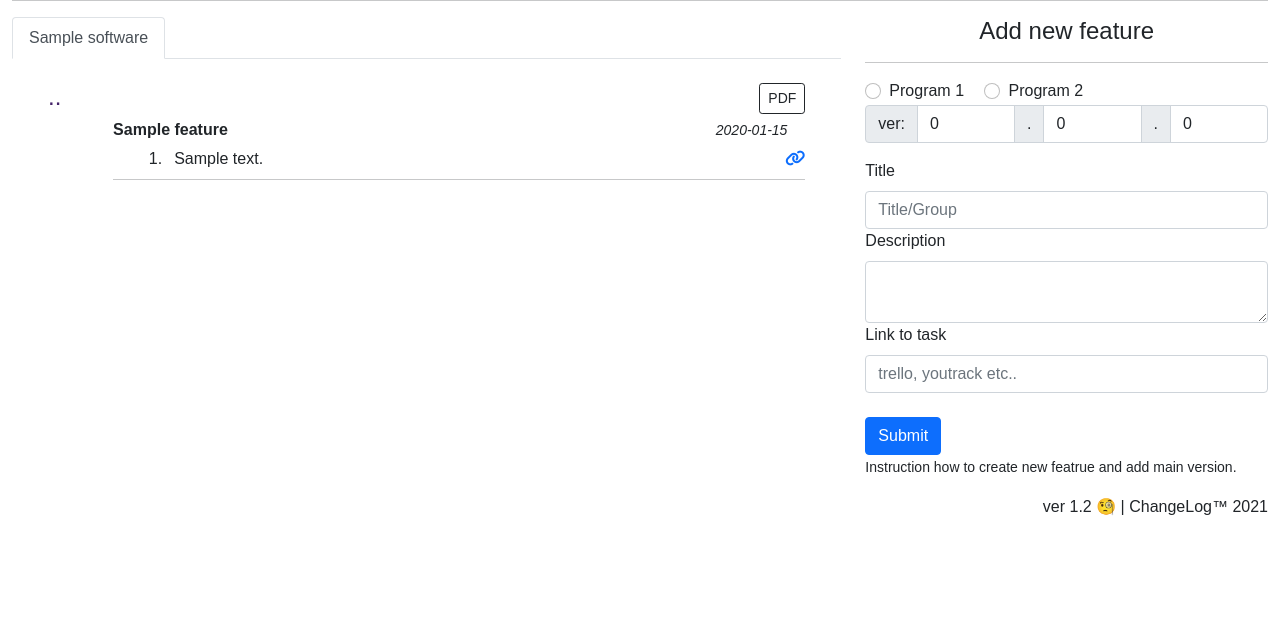
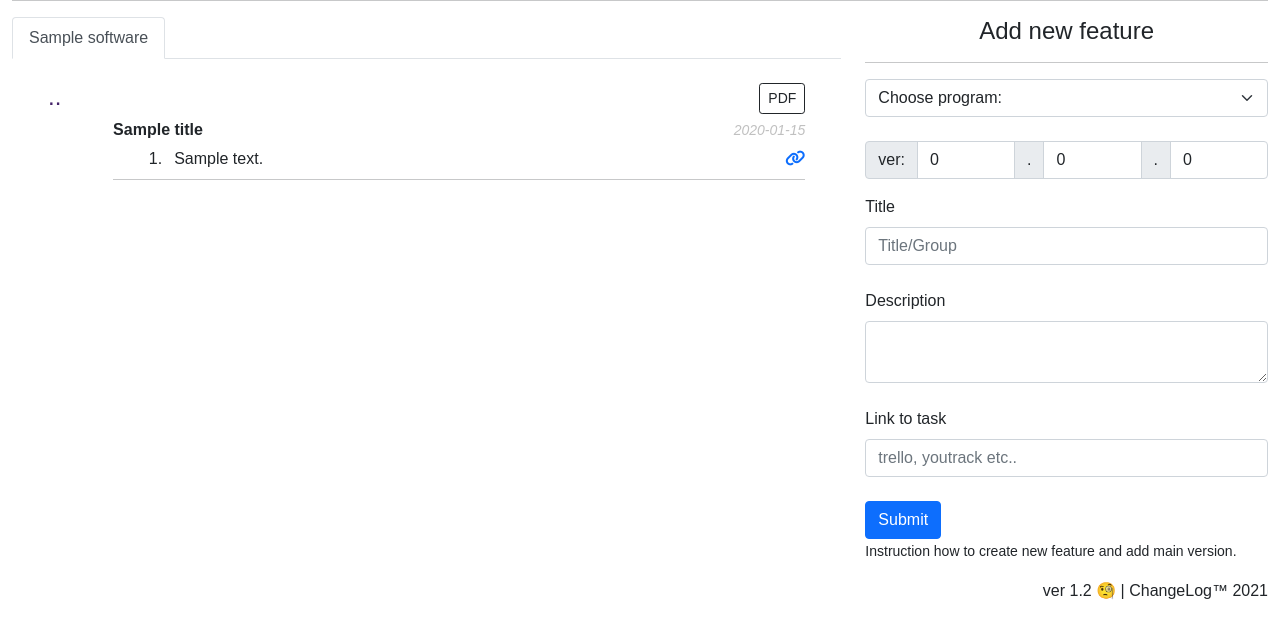
Before and after one commit to Pshowo/flask-changelog, a Flask app: page /features/1 in a window 1280 px wide. Shown: the part 56-694 px from the top of the page. Run offline with Flask 2, Linux system fonts and the light colour scheme; the visitor is signed in with stand-in values (Sample User, id 1); tables that the repository leaves empty hold one stand-in row (values such as "Sample post"); data that the repository does not hold is empty; some libraries are stand-ins or nearby versions; some web fonts are replaced.

Commit message:
Added: sorted features by title

```diff
--- a/app.py
+++ b/app.py
@@ -39,17 +39,14 @@ class Features(DB.Model):  # parent
     __tablename__ = 'features'
     id_features = DB.Column(DB.Integer, primary_key=True, autoincrement=True)
     id_version = DB.Column(DB.Integer, DB.ForeignKey('version.id_version'))
+    id_title = DB.Column(DB.Integer, DB.ForeignKey('title.id_title'))
+    id_soft = DB.Column(DB.Integer)
+    id_author = DB.Column(DB.Integer)
+    description = DB.Column(DB.Text)
     date = DB.Column(DB.String, nullable=False)
-    description = DB.Column(DB.Text)
-    id_author = DB.Column(DB.Integer)
     link = DB.Column(DB.String(250))
-    title = DB.Column(DB.String(200))
-    id_soft = DB.Column(DB.Integer)
 
     versions = DB.relationship('Version', back_populates="all_version", lazy=True)
-
-    # version_minor =
-    # version_sub =
 
     def __repr__(self):
         return "ID: {}".format(self.id_features)
@@ -75,6 +72,17 @@ class Software(DB.Model):
     def __repr__(self):
         return "ID: {}/{}".format(self.id_software, self.name)
 
+
+class Title(DB.Model):
+    id_title = DB.Column(DB.Integer, primary_key=True, autoincrement=True)
+    id_software = DB.Column(DB.Integer, nullable=False)
+    id_version = DB.Column(DB.Integer)
+    title = DB.Column(DB.String(200))
+    date = DB.Column(DB.String, nullable=False)
+    features = DB.relationship('Features', backref="features", lazy=True)
+
+    def __repr__(self):
+        return "{}. {}".format(self.id_title, self.title)
 
 class UserPass:
 
@@ -187,15 +195,72 @@ def features(program):
 
     DB.create_all()
     # program = Software.query.filter(Software.id_software == prog).first()
+
     all_version = Version.query.all()
     distinct_versions = DB.session.query(Features.id_version).filter(Features.id_soft == program).order_by(
         Features.id_version.desc()).distinct().all()
     content = []
     for i in range(len(distinct_versions)):
         content.append(DB.session.query(Features).filter(Features.id_version == distinct_versions[i][0]).all())
-    programs = Software.query.all()
+    programs = Software.query.all()  # software
+    titles = DB.session.query(Title).filter(Title.id_software == program).distinct().all()
+    dis_titles = DB.session.query(Title.title).filter(Title.id_software==program).distinct().all()
+    print("Titles:")
+    print(titles)
+
     return render_template('features.html', pr=program, content=content, versions=all_version, ds_ver=distinct_versions,
-                           active_menu='features', login=login, programs=programs)
+                           active_menu='features', login=login, programs=programs, titles=titles, options=dis_titles)
+
+
+@app.route('/form', methods=['GET', 'POST'])
+def form():
+    login = UserPass(session.get('user'))
+    login.get_user_info()
+    if not login.is_valid:
+        return redirect(url_for('login'))
+
+    program_id = int(request.form['program_id'])
+    majorVer = request.form['majorVer']
+    minorVer = request.form['minorVer']
+    subVer = request.form['subVer']
+    ic("Version:", majorVer, minorVer, subVer)
+    # Checks if version exist:
+    ver_ID = Version.query.filter(Version.id_soft == program_id).\
+        filter(Version.major_ver == request.form['majorVer']).\
+        filter(Version.minor_ver == request.form['minorVer']).\
+        filter(Version.sub_ver == request.form['subVer']).first()
+
+    if ver_ID is None:
+        # Adding new Version
+        ic("Adding new version into database")
+        new_version = Version(id_soft=program_id, major_ver=request.form['majorVer'], minor_ver=request.form['minorVer'], sub_ver=request.form['subVer'])
+        DB.session.add(new_version)
+        DB.session.commit()
+        ver_ID = Version.query.filter(Version.id_soft == program_id).\
+            filter(Version.major_ver == request.form['majorVer']).\
+            filter(Version.minor_ver == request.form['minorVer']).\
+            filter(Version.sub_ver == request.form['subVer']).first()
+    ic(ver_ID.id_version)
+    # Checks if the title exist:
+    title_ID = Title.query.filter(Title.id_version == ver_ID.id_version).\
+        filter(Title.id_software == program_id).\
+        filter(Title.title == request.form['title']).first()
+
+    if title_ID is None:
+        # Adding new title
+        new_title = Title(id_software=program_id, id_version=ver_ID.id_version, title=request.form['title'], date=dt.now().strftime('%Y-%m-%d'))
+        DB.session.add(new_title)
+        DB.session.commit()
+        title_ID = Title.query.filter(Title.id_version == ver_ID.id_version).\
+            filter(Title.id_software == program_id).\
+            filter(Title.title == request.form['title']).first()
+    ic(title_ID.id_title)
+    # Added form to db
+    new_feature = Features(id_version=ver_ID.id_version, id_title=title_ID.id_title, id_soft=program_id, id_author=1, description=request.form['desc'], date=dt.now().strftime('%Y-%m-%d'), link=request.form['link'])
+    DB.session.add(new_feature)
+    DB.session.commit()
+
+    return redirect(url_for('features', program=program_id))
 
 
 @app.route("/", methods=['GET', 'POST'])
@@ -230,56 +295,6 @@ def logout():
         session.pop('user', None)
         flash('You are logged out', category='info')
     return redirect(url_for('login'))
-
-
-@app.route('/form', methods=['GET', 'POST'])
-def form():
-    login = UserPass(session.get('user'))
-    login.get_user_info()
-    if not login.is_valid:
-        return redirect(url_for('login'))
-
-    for p in request.form:
-        print(p, request.form[p])
-
-    db = get_db()
-    sql_command = f"select id_software from software where name is '{request.form['programName']}';"
-    cur = db.execute(sql_command)
-    id_soft = cur.fetchone()
-    ic(id_soft[0])
-
-    # ------------------------------
-    if request.form['programName'] == 'Program 1':
-        prog = 1
-    else:
-        prog = 2
-    value_list = [prog, request.form['majorVer'], request.form['minorVer'], request.form['subVer']]
-    # Checks if the version is available in db
-    sql_command1 = f"select * from version where id_soft==? and major_ver==? and minor_ver==? and sub_ver==?;"
-    cur = db.execute(sql_command1, value_list)
-    id_soft = cur.fetchone()
-    if id_soft is None:
-        # Version non exists, create new
-        sql_command = "insert into version(id_soft, major_ver, minor_ver, sub_ver) values (?, ?, ?, ?);"
-        db.execute(sql_command, value_list)
-        db.commit()
-        cur = db.execute(sql_command1, value_list)
-        id_soft = cur.fetchone()
-        a = (dict(zip(id_soft.keys(), id_soft)))
-        id_version = a['id_version']
-    else:
-        # Version is avaiable, returns id_version
-        a = (dict(zip(id_soft.keys(), id_soft)))
-        id_version = a['id_version']
-    # -------------------------------------
-
-    # Added form to db
-    sql_command = "insert into features(id_version, date, description, id_author, link, title, id_soft) values (?, ?, ?, ?, ?, ?, ?);"
-    db.execute(sql_command, [id_version, dt.now().strftime('%Y-%m-%d'), request.form['desc'], 1, request.form['link'],
-                             request.form['title'], prog])
-    db.commit()
-
-    return redirect(url_for('index', pr=[f'{prog}']))
 
 
 @app.route('/users')
--- a/templates/changelog.html
+++ b/templates/changelog.html
@@ -13,16 +13,18 @@
     <div class='container row'>
         <div class='col-1'></div>
         <div class='container col-11'>
+            {% for title in titles %}
+                {% if feature[0].id_version == title.id_version %}
                     <div class='row'>
-                <h6 class='col fw-bolder'>{{feature[0].title}}</h6>
-                <small class='col-3 text-end '><em>{{feature[0].date}} &emsp; {{feature[0].initial}}</em></small>
+                        <h6 class='col fw-bolder'>{{title.title}}</h6>
+                        <small class='col-3 text-end ' style="color:silver"><em>{{title.date}}</em></small>
                     </div>
                     <div class='row'>
                         <div class='col-1'></div>
                         <ol class="col list-group list-group-numbered">
-                    {%for i in feature%}
+                            {%for i in title.features%}
                                 <li class="row">
-                            <p class="col my-0">{{feature[loop.index-1].description}}</p>
+                                    <p class="col my-0">{{i.description}}</p>
                                     {% if login.user != None %}
                                         {%if feature[0].link != ""%}
                                             <a href="{{feature[0].link}}" class='col-1 text-end'><i class="fas fa-link"></i></a>
@@ -32,7 +34,8 @@
                             {%endfor%}
                         </ol></div>
                     <div class='row'>
-
+                {% endif%}
+            {% endfor %}
             </div>
             <hr class="my-2">
         </div>
--- a/templates/form.html
+++ b/templates/form.html
@@ -1,14 +1,13 @@
 <h4 class='display-7 text-center'>Add new feature</h4>
 <hr>
 <form id="new_feature" action="{{ url_for('form') }}" method="POST">
-    <div class="form-check form-check-inline">
-        <input class="form-check-input" type="radio" name="programName" id="inlineRadio1" value="Program 1">
-        <label class="form-check-label" for="inlineRadio1">Program 1</label>
-    </div>
-    <div class="form-check form-check-inline">
-        <input class="form-check-input" type="radio" name="programName" id="inlineRadio2" value="Program 2">
-        <label class="form-check-label" for="inlineRadio2">Program 2</label>
-    </div>
+    <select class="form-select" aria-label="Default select example" name="program_id">
+      <option selected name="program_id">Choose program:</option>
+        {% for program in programs %}
+            <option value={{program.id_software}} name="program_id">{{program.name}}</option>
+        {% endfor %}
+    </select><br>
+
 
     <div class="input-group mb-3">
       <span class="input-group-text">ver:</span>
@@ -22,19 +21,17 @@
     <label class="form-label">Title</label>
     <input class="form-control" list="datalistOptions" name="title" placeholder="Title/Group">
     <datalist id="datalistOptions">
-        <option value="Title 1">
-        <option value="Title 2">
-        <option value="Title 3">
-        <option value="Title 4">
-        <option value="Title 5">
-    </datalist>
+        {% for title in options %}
+            <option value="{{title.title}}">
+        {% endfor %}
+    </datalist><br>
 
     <label class="form-label">Description</label>
-    <textarea type="text" class="form-control" placeholder="" name="desc"></textarea>
+    <textarea type="text" class="form-control" placeholder="" name="desc"></textarea><br>
 
     <label  class="form-label">Link to task</label>
     <input type="text" class="form-control" id="basic-url" placeholder="trello, youtrack etc.." name="link">
     <br>
     <button type="submit" class="btn btn-primary">Submit</button>
 </form>
-<p><small class='text-end'>Instruction how to create new featrue and add main version.</small></p>
+<p><small class='text-end'>Instruction how to create new feature and add main version.</small></p>
```
Lines whose indentation alone changed are shown as unchanged.
